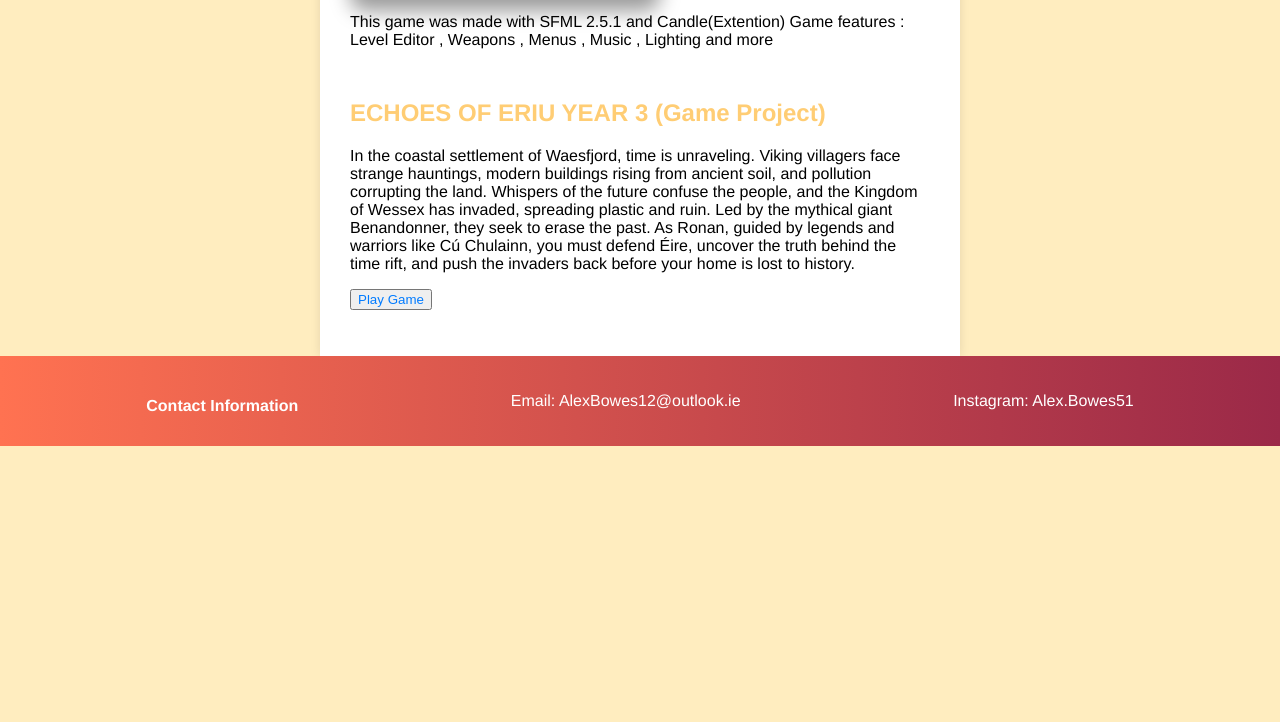
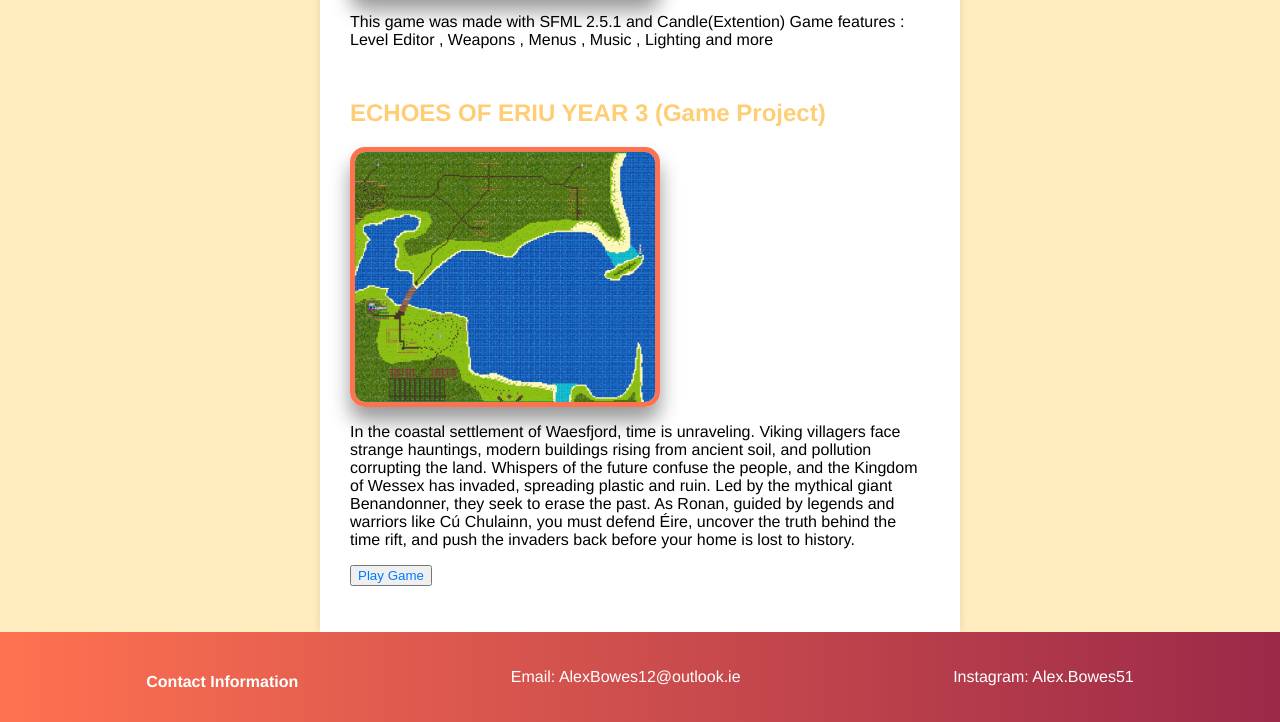
Before and after one commit to alexbowes51/alexbowes51.github.io, a plain HTML site: page examples.html in a window 1280 px wide. Shown: the part 1150-1872 px from the top of the page. Before the commit the page ends 1596 px from the top, so only its background shows below. Drawn offline with Linux system fonts and the light colour scheme.

Commit message:
fixed EOE image

```diff
--- a/assets/Examples/StyleSheet_Examples.css
+++ b/assets/Examples/StyleSheet_Examples.css
@@ -6,6 +6,14 @@ body {
     padding: 0;
     width: auto;
 
+}
+
+img{
+    border: 5px solid #ff7251; /* Border with one of your gradient colors */
+    border-radius: 15px; /* Add rounded corners */
+    box-shadow: 0px 14px 20px rgba(0, 0, 0, 0.4); /* Add a subtle shadow */
+    max-width: 100%; /* Responsive */
+    display: block; /* Ensure the video takes its own line */
 }
 
 video {
--- a/examples.html
+++ b/examples.html
@@ -49,9 +49,8 @@
 
             <h2>ECHOES OF ERIU YEAR 3 (Game Project) </h2>
 
-            <picture width ="300" height="250">
-                <source src="assets/Images/Screenshot 2025-06-02 232942.png" type="=Images/png">
-            </picture>
+            <img src="assets/Images/Screenshot 2025-06-02 232942.png" alt="Echoes of Eriu Screenshot" width="300" height="250">
+
 
             <p>In the coastal settlement of Waesfjord, time is unraveling.
             Viking villagers face strange hauntings, modern buildings rising from ancient soil,
```
